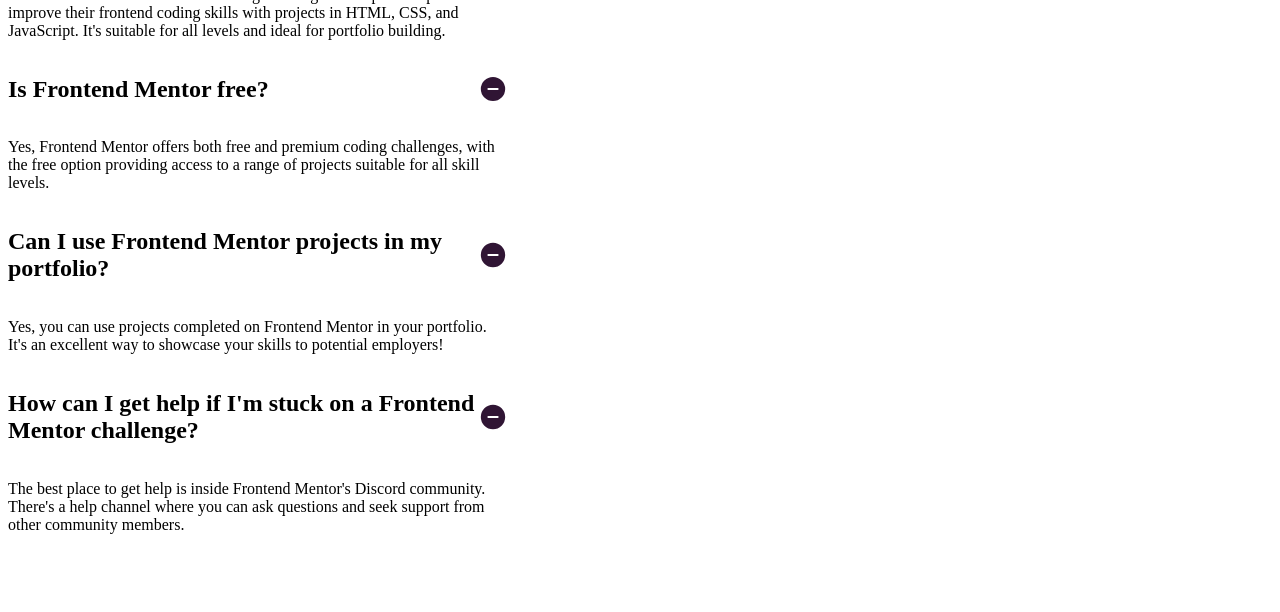
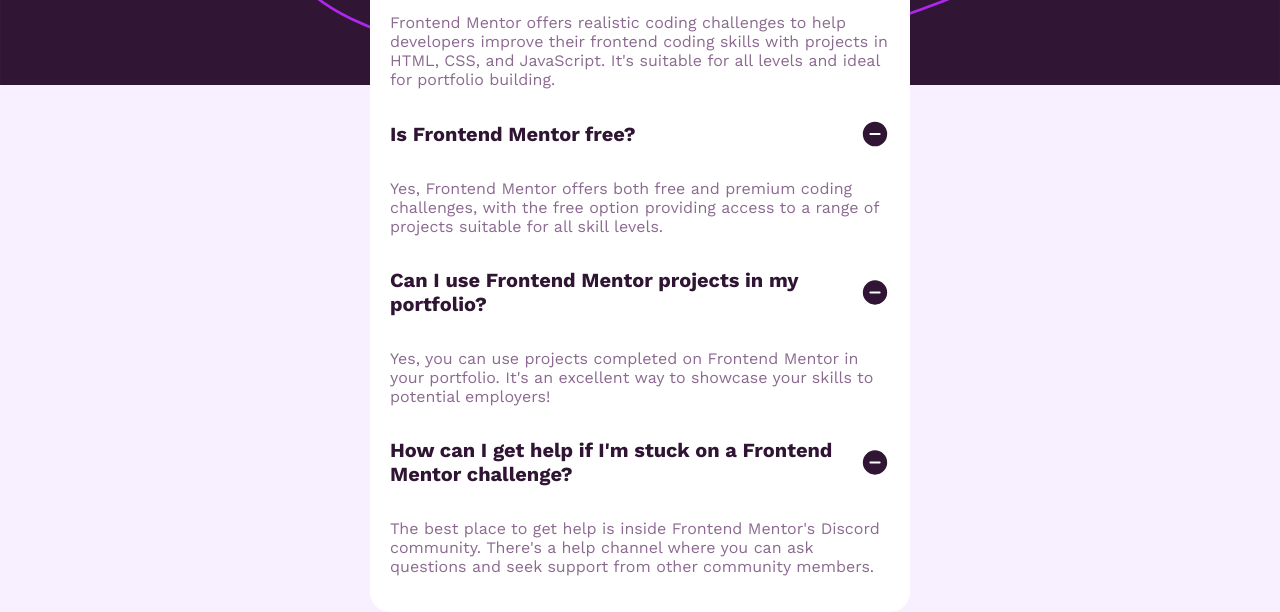
Before and after one commit to rhinosfly/FAQ-accordion, a plain HTML site: page index.html in a window 1280 px wide. Shown: the part 199-811 px from the top of the page. Drawn offline with nearby package versions, Linux system fonts and the light colour scheme.

Commit message:
finish styling

```diff
--- a/index.html
+++ b/index.html
@@ -7,6 +7,11 @@
   <link rel="icon" type="image/png" sizes="32x32" href="./assets/images/favicon-32x32.png">
   <title>Frontend Mentor | FAQ accordion</title>
   <link rel="stylesheet" href="style.css">
+  <!-- font -->
+  <link rel="preconnect" href="https://fonts.googleapis.com">
+  <link rel="preconnect" href="https://fonts.gstatic.com" crossorigin>
+  <link href="https://fonts.googleapis.com/css2?family=Work+Sans:ital,wght@0,100..900;1,100..900&display=swap"
+    rel="stylesheet">
 </head>
 
 <body>
--- a/style.css
+++ b/style.css
@@ -1,12 +1,48 @@
+:root {
+  --purple-bright: hsl(275, 100%, 97%);
+  --purple-medium: hsl(292, 16%, 49%);
+  --purple-dark: hsl(292, 42%, 14%);
+  --weight-1: 400;
+  --weight-2: 600;
+  --weight-3: 700;
+}
+
+body {
+  background-image: url("assets/images/background-pattern-desktop.svg");
+  background-repeat: no-repeat;
+  background-size: 100% auto;
+  background-color: var(--purple-bright);
+}
+
+/* center card */
+html,
+body {
+  height: 100%;
+  display: flex;
+  justify-content: center;
+  align-items: center;
+}
+
+/* for toggling state fo dropdown */
 .hidden {
   display: none;
 }
 
+/* main */
 .faq-card {
   width: 500px;
+  border-radius: 20px;
+  padding: 20px;
+  font-family: "Work Sans", sans-serif;
+  font-weight: var(--weight-1);
+  font-style: normal;
+  background-color: white;
 
   .header {
     display: flex;
+    column-gap: 20px;
+    color: var(--purple-dark);
+    font-size: 25px;
   }
 }
 
@@ -15,9 +51,21 @@
   .shield {
     display: flex;
 
+    .question {
+      font-size: 20px;
+      color: var(--purple-dark);
+    }
+
     .dropdown-toggle-button {
       margin-left: auto;
     }
   }
 
+  .dropdown {
+    .answer {
+      font-size: 16px;
+      color: var(--purple-medium)
+    }
+  }
+
 }
```
